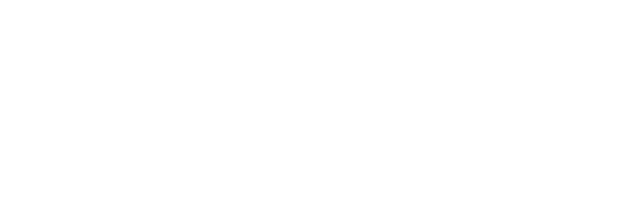
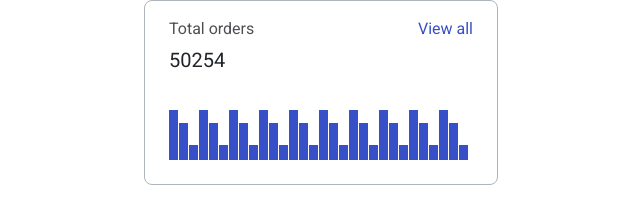
Before and after one commit to js-tasks-ru/htmlcss-20230411_aleksandr-pupkov1991, a website: page 04-lection2/01-histogram/index.html in a window 1280 px wide. Shown: the whole page, without its empty margins (319-959 px from the left). Drawn offline with Linux system fonts and the light colour scheme.

Commit message:
histogram done

```diff
--- a/04-lection2/01-histogram/histogram.css
+++ b/04-lection2/01-histogram/histogram.css
@@ -0,0 +1,62 @@
+.histogram{
+    display: flex;
+    justify-content: center;
+}
+.histogram__item{
+    width: 354px;
+    height: 185px;
+    background: var(--white);
+    border: 1px solid var(--grey-3);
+    border-radius: 8px;
+    padding: 16px 24px 24px 24px;
+    display: flex;
+    flex-direction: column;
+    justify-content: space-between;
+}
+.histogram__header{
+    display: flex;
+    justify-content: space-between;
+    font-family: 'Inter';
+    font-weight: 400;
+    font-size: 16px;
+    line-height: 24px;
+    color: var(--black);
+}
+.histogram_title{
+    opacity: 0.8;
+}
+.histogram_subtitle{
+    font-size: 20px;
+    line-height: 26px;
+    margin-top: 6px;
+}
+.histogram_link{
+    color: var(--blue);
+    text-decoration: none;
+}
+.histogram__body{
+    height: 50px;
+    display: flex;
+    align-items: flex-end;
+}
+.histogram__body_big{
+    width: 9px;
+    height: 100%;
+    background-color: var(--blue);
+    margin-right: 1px;
+}
+.histogram__body_medium{
+    width: 9px;
+    height: 75%;
+    background-color: var(--blue);
+    margin-right: 1px;
+}
+.histogram__body_small{
+    width: 9px;
+    height: 30%;
+    background-color: var(--blue);
+    margin-right: 1px;
+}
+.histogram__body_small_end{
+    margin: 0;
+}
--- a/04-lection2/01-histogram/index.html
+++ b/04-lection2/01-histogram/index.html
@@ -2,10 +2,55 @@
 <!-- Страница с гистограммой -->
 <html lang="ru">
     <head>
+        <link rel="stylesheet" href="../../assets/css/normalize.css">
         <link rel="stylesheet" href="../../assets/css/main.css">
         <link rel="stylesheet" href="./histogram.css">
     </head>
     <body>
-
+        <div class="histogram">
+            <div class="container">
+                <div class="histogram__item">
+                    <div class="histogram__header">
+                        <div class="histogram__desrc">
+                            <div class="histogram_title">Total orders</div>
+                            <div class="histogram_subtitle">50254</div>
+                        </div>
+                        <a href="#" class="histogram_link">View all</a>
+                    </div>
+                    <div class="histogram__body">
+                        <div class="histogram__body_big"></div>
+                        <div class="histogram__body_medium"></div>
+                        <div class="histogram__body_small"></div>
+                        <div class="histogram__body_big"></div>
+                        <div class="histogram__body_medium"></div>
+                        <div class="histogram__body_small"></div>
+                        <div class="histogram__body_big"></div>
+                        <div class="histogram__body_medium"></div>
+                        <div class="histogram__body_small"></div>
+                        <div class="histogram__body_big"></div>
+                        <div class="histogram__body_medium"></div>
+                        <div class="histogram__body_small"></div>
+                        <div class="histogram__body_big"></div>
+                        <div class="histogram__body_medium"></div>
+                        <div class="histogram__body_small"></div>
+                        <div class="histogram__body_big"></div>
+                        <div class="histogram__body_medium"></div>
+                        <div class="histogram__body_small"></div>
+                        <div class="histogram__body_big"></div>
+                        <div class="histogram__body_medium"></div>
+                        <div class="histogram__body_small"></div>
+                        <div class="histogram__body_big"></div>
+                        <div class="histogram__body_medium"></div>
+                        <div class="histogram__body_small"></div>
+                        <div class="histogram__body_big"></div>
+                        <div class="histogram__body_medium"></div>
+                        <div class="histogram__body_small"></div>
+                        <div class="histogram__body_big"></div>
+                        <div class="histogram__body_medium"></div>
+                        <div class="histogram__body_small histogram__body_small_end"></div>
+                    </div>
+                </div>
+            </div>
+        </div>
     </body>
 </html>
--- a/assets/css/main.css
+++ b/assets/css/main.css
@@ -4,6 +4,7 @@
 @import '../../components/header/header.css';
 @import '../../components/main/promo.css';
 @import '../../components/footer/footer.css';
+@import '../../components/container/container.css';
 
 :root {
     --white: #ffffff;
@@ -26,4 +27,5 @@
 
 * {
     font-family: 'Roboto', sans-serif;
+    box-sizing: border-box;
 }
--- /dev/null
+++ b/components/container/container.css
@@ -0,0 +1,4 @@
+.container{
+    max-width: 1110px;
+    margin: 0 auto;
+}
```
